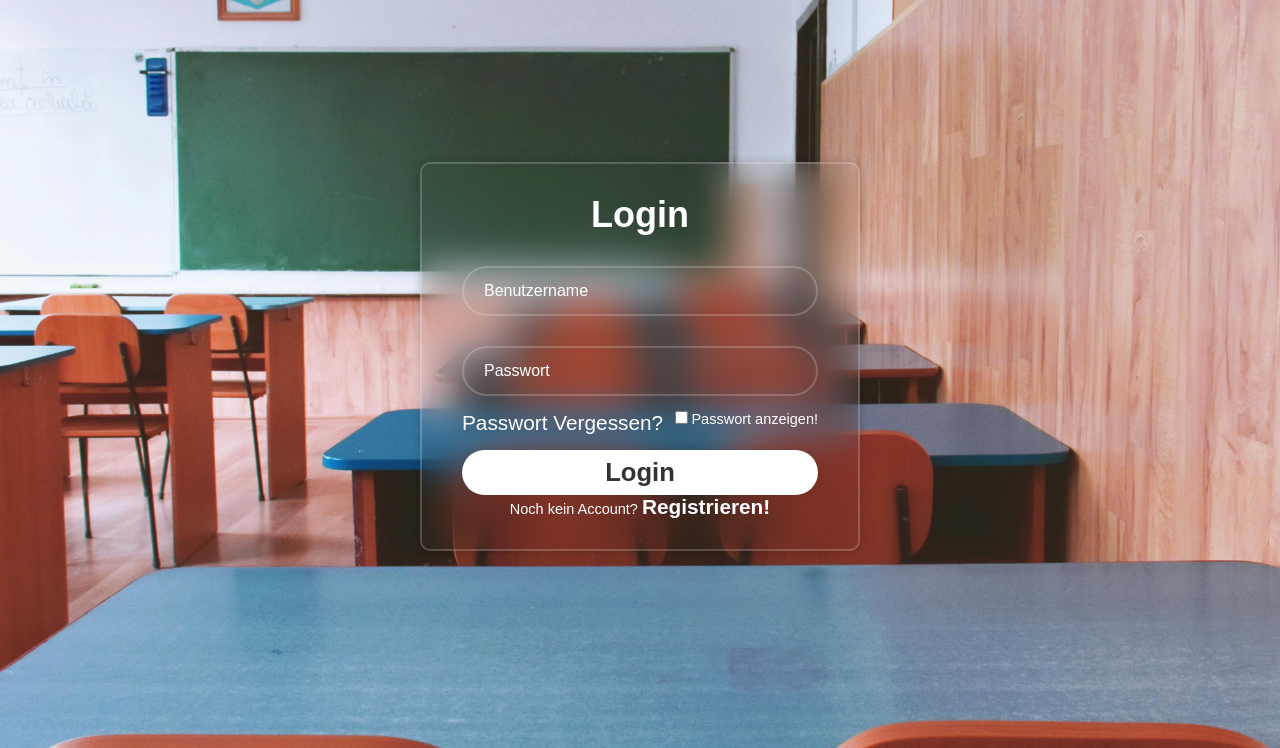
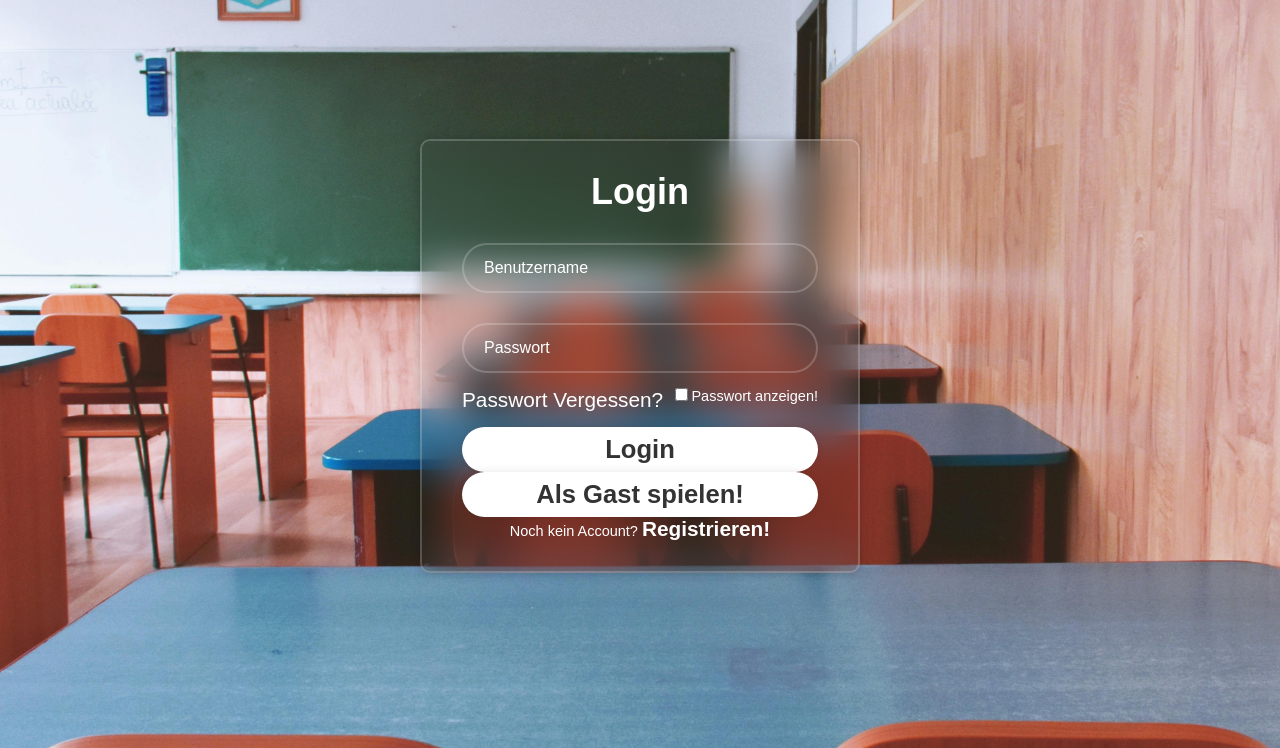
Before and after one commit to LarsOFinke/QuizWebsite, a Flask app: page / in a window 1280 px wide. Shown: the part 52-800 px from the top of the page. Run offline with Flask 3, Linux system fonts and the light colour scheme.

Commit message:
login gast_refactoring

```diff
--- a/src/static/style/style.css
+++ b/src/static/style/style.css
@@ -299,6 +299,21 @@ a:hover {
     font-weight: 600;
 }
 
+.wrapper .btn-gast {
+    width: 100%;
+    height: 45px;
+    background: #FFF;
+    border: none;
+    outline: none;
+    border-radius: 40px;
+    box-shadow: 0 0 10px rgba(0, 0, 0, 0.1);
+    cursor: pointer;
+    font-size: 1.6rem;
+    color: #333;
+    font-weight: 700;
+}
+
+
 .wrapper .register-link {
     font-size: 14.5px;
     text-align: center;
--- a/src/templates/login.html
+++ b/src/templates/login.html
@@ -40,6 +40,8 @@
 
             <button type="submit" class="btn">Login</button>
 
+            <button type="submit" class="btn-gast" name="login" value="guest">Als Gast spielen!</button>
+
             <div class="register-link">
                 <p>Noch kein Account? <a href="/register">Registrieren!</a></p>
             </div>
```
